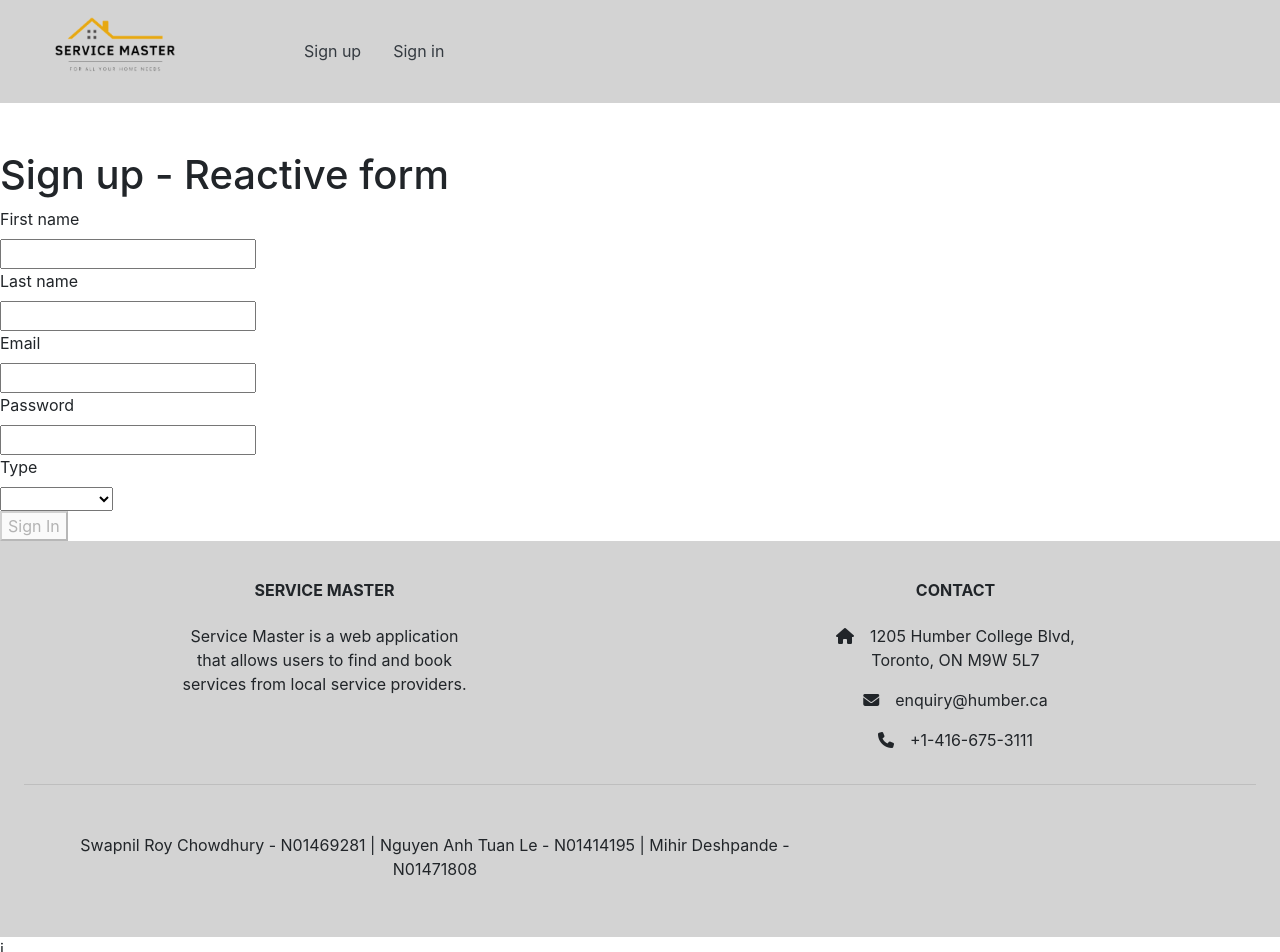
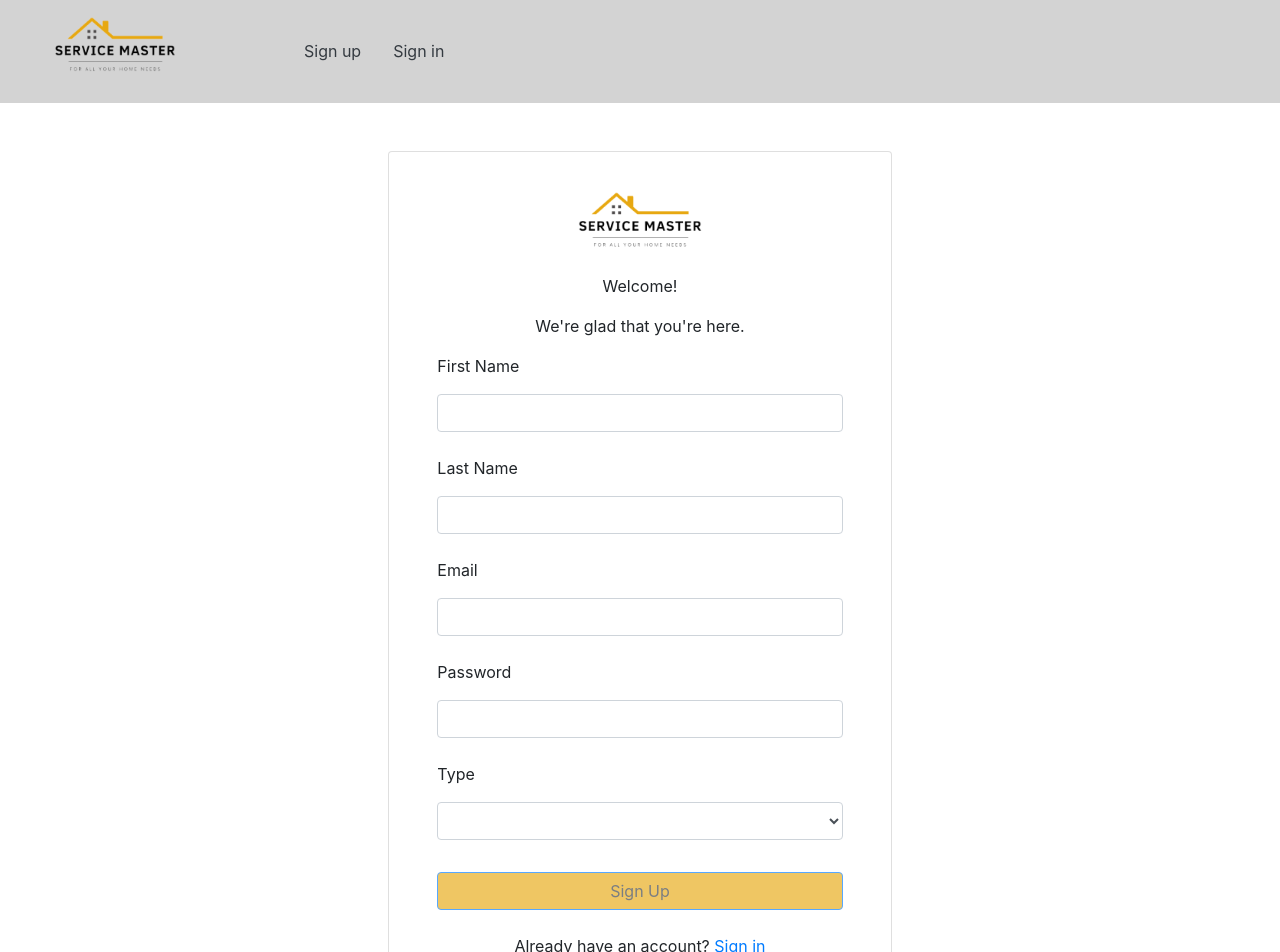
Before and after one commit to mihir-deshpande/service-master-angular, an Angular app: page /sign-up in a window 1280 px wide. Shown: the top 952 px of the page. Built offline with nearby package versions, Linux system fonts and the light colour scheme.

Commit message:
add sign-up and sign-in forms templates

```diff
--- a/src/app/sign-in/sign-in.component.html
+++ b/src/app/sign-in/sign-in.component.html
@@ -1 +1,49 @@
-<p>sign-in works!</p>
+<div class="container-fluid">
+  <div class="row justify-content-center signup-container align-items-center my-sm-5 my-0">
+    <div class="col-xxl-4 col-xl-5 col-lg-6 col-md-7 col-sm-8 col-12">
+      <div class="card registration-card m-sm-0 my-2">
+        <div class="card-body px-sm-5 px-4">
+          <div class="row text-center">
+            <div class="col-12">
+              <img src="assets/images/service-master-logo.png" alt="logo" class="mt-3 mb-2 w-50" />
+            </div>
+          </div>
+          <div class="row text-center">
+            <div class="col-12">
+              <p class="heading">Hello Again!</p>
+              <p class="generic-paragraph">We're glad that you're back.</p>
+            </div>
+          </div>
+          <form [formGroup]="signInForm" (ngSubmit)="signIn()">
+            <div class="row">
+              <div class="col-12">
+                <div class="form-group mb-4">
+                  <label for="email" class="mb-3 input-label">Email</label>
+                  <input type="email" formControlName="email" id="email" class="form-control input-field" />
+                  <div *ngIf="signInForm.controls.email.touched && signInForm.controls.email.errors">
+                    <span style="color: red">* Email is required</span>
+                  </div>
+                </div>
+                <div class="form-group mb-4">
+                  <label for="password" class="mb-3 input-label">Password</label>
+                  <input type="password" formControlName="password" id="password" class="form-control input-field" />
+                  <div *ngIf="signInForm.controls.password.touched && signInForm.controls.password.errors">
+                    <span style="color: red">* Password is required</span>
+                  </div>
+                </div>
+                <button type="submit" [disabled]="signInForm.invalid" class="btn btn-primary col-12 mt-2 mb-4 btn-service-master-bg text-dark">
+                  Sign In
+                </button>
+              </div>
+            </div>
+          </form>
+          <div class="row text-center">
+            <div class="col-12">
+              <p class="generic-paragraph mb-4">Don't have an account? <a routerLink="/sign-up">Sign up</a></p>
+            </div>
+          </div>
+        </div>
+      </div>
+    </div>
+  </div>
+</div>
--- a/src/app/sign-in/sign-in.component.ts
+++ b/src/app/sign-in/sign-in.component.ts
@@ -1,4 +1,5 @@
 import { Component } from '@angular/core';
+import {FormControl, FormGroup, Validators} from "@angular/forms";
 
 @Component({
   selector: 'app-sign-in',
@@ -6,5 +7,18 @@ import { Component } from '@angular/core';
   styleUrls: ['./sign-in.component.css']
 })
 export class SignInComponent {
+  signInForm = new FormGroup({
+    email: new FormControl<string>('', [Validators.required, Validators.email]),
+    password: new FormControl<string>('', [Validators.required])
+  })
+
+  signIn() {
+    if (this.signInForm.valid) {
+      alert(JSON.stringify(this.signInForm.value));
+      alert("Signed In");
+    } else {
+      alert("Invalid form")
+    }
+  }
 
 }
--- a/src/app/sign-up/sign-up.component.html
+++ b/src/app/sign-up/sign-up.component.html
@@ -1,22 +1,73 @@
-<h1>Sign up - Reactive form</h1>
-<form [formGroup]="signUpForm" (ngSubmit)="signUp()">
-  <label for="firstName">First name</label><br>
-  <input type="text" formControlName="firstName" id="firstName"><br>
-  <div *ngIf="signUpForm.controls.firstName.touched && signUpForm.controls.firstName.errors">{{signUpForm.controls.firstName.errors|json}}</div>
-  <label for="lastName">Last name</label><br>
-  <input type="text" formControlName="lastName" id="lastName"><br>
-  <div *ngIf="signUpForm.controls.lastName.touched && signUpForm.controls.lastName.errors">{{signUpForm.controls.lastName.errors|json}}</div>
-  <label for="email">Email</label><br>
-  <input type="email" formControlName="email" id="email"><br>
-  <div *ngIf="signUpForm.controls.email.touched && signUpForm.controls.email.errors">{{signUpForm.controls.email.errors|json}}</div>
-  <label for="password">Password</label><br>
-  <input type="password" formControlName="password" id="password"><br>
-  <div *ngIf="signUpForm.controls.password.touched && signUpForm.controls.password.errors">{{signUpForm.controls.password.errors|json}}</div>
-  <label for="type">Type</label><br>
-  <select formControlName="type" id="type">
-    <option selected>Select</option>
-    <option *ngFor="let userType of userTypes" [value]="userType">{{userType}}</option>
-  </select><br>
-  <div *ngIf="signUpForm.controls.type.touched && signUpForm.controls.type.errors">{{signUpForm.controls.type.errors|json}}</div>
-  <button type="submit" [disabled]="signUpForm.invalid">Sign In</button>
-</form>
+<div class="container-fluid">
+  <div class="row justify-content-center signup-container align-items-center my-sm-5 my-0">
+    <div class="col-xxl-4 col-xl-5 col-lg-6 col-md-7 col-sm-8 col-12">
+      <div class="card registration-card m-sm-0 my-2">
+        <div class="card-body px-sm-5 px-4">
+          <div class="row text-center">
+            <div class="col-12">
+              <img src="assets/images/service-master-logo.png" alt="logo" class="mt-3 mb-2 w-50" />
+            </div>
+          </div>
+          <div class="row text-center">
+            <div class="col-12">
+              <p class="heading">Welcome!</p>
+              <p class="generic-paragraph">We're glad that you're here.</p>
+            </div>
+          </div>
+          <form [formGroup]="signUpForm" (ngSubmit)="signUp()">
+            <div class="row">
+              <div class="col-12">
+                <div class="form-group mb-4">
+                  <label for="firstName" class="mb-3 input-label">First Name</label>
+                  <input type="text" formControlName="firstName" id="firstName" class="form-control input-field" />
+                  <div *ngIf="signUpForm.controls.firstName.touched && signUpForm.controls.firstName.errors">
+                    <span style="color: red">* First name is required</span>
+                  </div>
+                </div>
+                <div class="form-group mb-4">
+                  <label for="lastName" class="mb-3 input-label">Last Name</label>
+                  <input type="text" formControlName="lastName" id="lastName" class="form-control input-field" />
+                  <div *ngIf="signUpForm.controls.lastName.touched && signUpForm.controls.lastName.errors">
+                    <span style="color: red">* Last name is required</span>
+                  </div>
+                </div>
+                <div class="form-group mb-4">
+                  <label for="email" class="mb-3 input-label">Email</label>
+                  <input type="email" formControlName="email" id="email" class="form-control input-field" />
+                  <div *ngIf="signUpForm.controls.email.touched && signUpForm.controls.email.errors">
+                    <span style="color: red">* Email is required</span>
+                  </div>
+                </div>
+                <div class="form-group mb-4">
+                  <label for="password" class="mb-3 input-label">Password</label>
+                  <input type="password" formControlName="password" id="password" class="form-control input-field" />
+                  <div *ngIf="signUpForm.controls.password.touched && signUpForm.controls.password.errors">
+                    <span style="color: red">* Password is required</span>
+                  </div>
+                </div>
+                <div class="form-group mb-4">
+                  <label for="type" class="mb-3 input-label">Type</label>
+                  <select formControlName="type" id="type" class="form-control input-field">
+                    <option selected>Select</option>
+                    <option *ngFor="let userType of userTypes" [value]="userType">{{userType}}</option>
+                  </select>
+                  <div *ngIf="signUpForm.controls.type.touched && signUpForm.controls.type.errors">
+                  <span style="color: red">* Type is required</span>
+                </div>
+                </div>
+                <button type="submit" [disabled]="signUpForm.invalid" class="btn btn-primary col-12 mt-2 mb-4 btn-service-master-bg text-dark">
+                  Sign Up
+                </button>
+              </div>
+            </div>
+          </form>
+          <div class="row text-center">
+            <div class="col-12">
+              <p class="generic-paragraph mb-4">Already have an account? <a routerLink="/sign-in">Sign in</a></p>
+            </div>
+          </div>
+        </div>
+      </div>
+    </div>
+  </div>
+</div>
```
